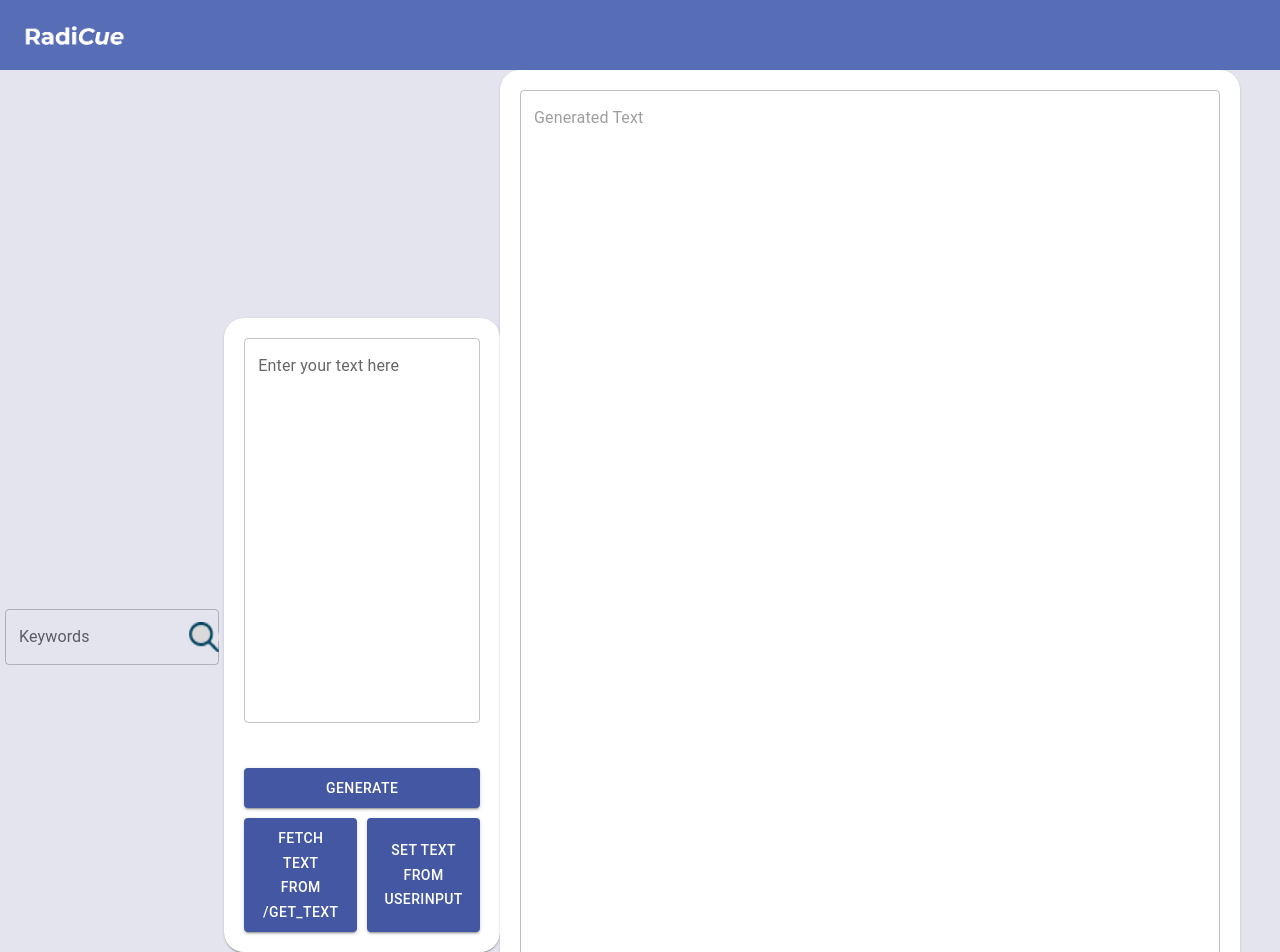
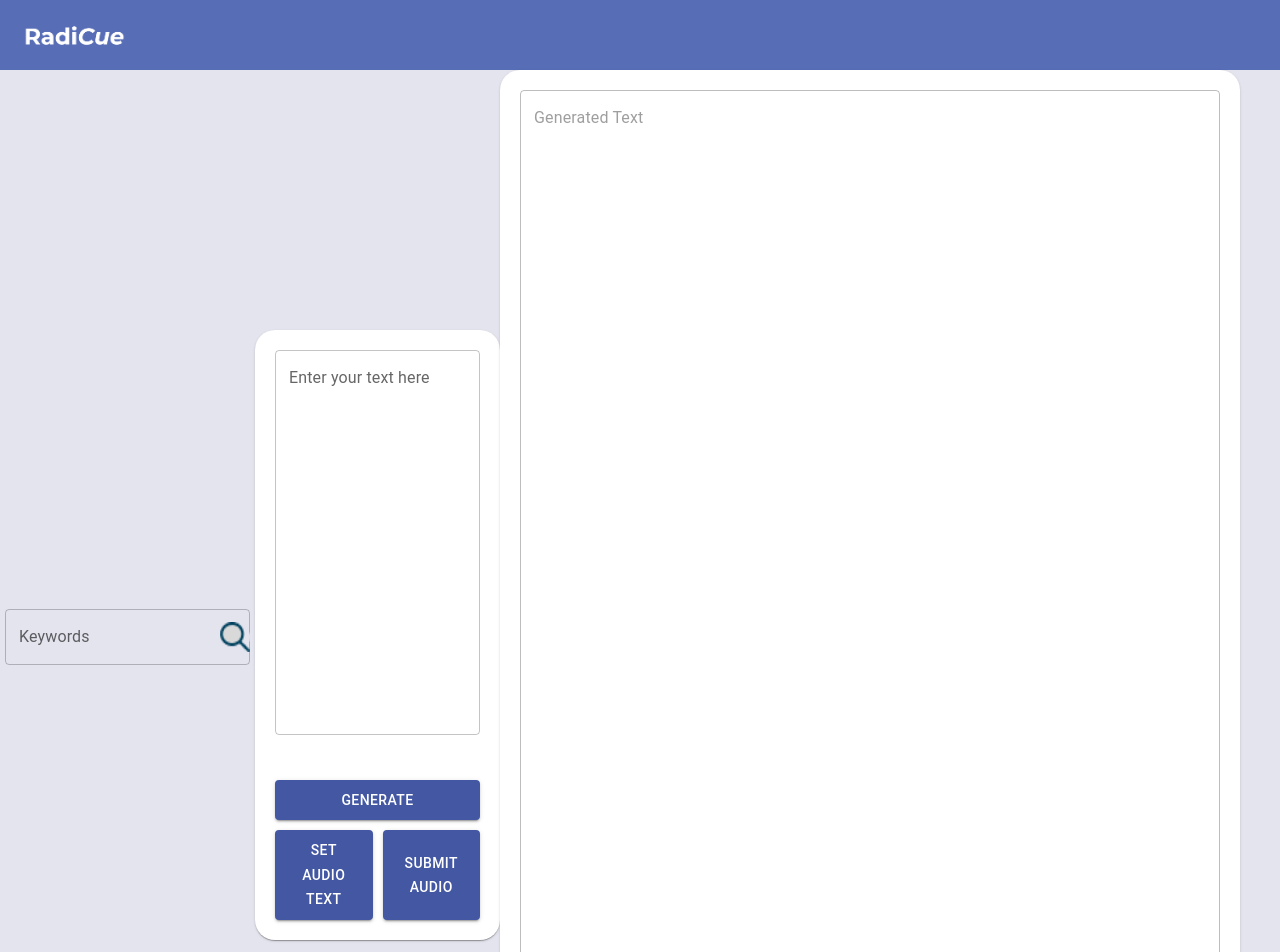
Before and after one commit to luizakar2002/MVP_report_gen, a React (Create React App) app: page / in a window 1280 px wide. Shown: the top 952 px of the page. Built offline with nearby package versions, Linux system fonts and the light colour scheme; no server answers.

Commit message:
Update LeftColumn.js

```diff
--- a/src/components/LeftColumn.js
+++ b/src/components/LeftColumn.js
@@ -30,8 +30,8 @@ function LeftColumn({ userInput, handleUserInputChange, handleGenerateClick }) {
     <div
       style={{
         display: 'flex',
-        justifyContent: 'space-between', // Arrange buttons side by side
-        alignItems: 'center', // Align items vertically
+        justifyContent: 'space-between',
+        alignItems: 'center',
         width: '500px',
         marginTop: '70px',
       }}
@@ -45,7 +45,7 @@ function LeftColumn({ userInput, handleUserInputChange, handleGenerateClick }) {
           borderRadius: '5',
           boxShadow: 'none',
           marginBottom: '10px',
-          width: '49%', // Adjust width to fit both buttons side by side
+          width: '49%',
         }}
       >
         <TextField
@@ -55,7 +55,7 @@ function LeftColumn({ userInput, handleUserInputChange, handleGenerateClick }) {
         />
         <IconButton
           color="primary"
-          style={{ backgroundColor: '#e4e4ee', marginTop: "-43px", width: '30px', height: '30px', marginLeft: 'auto'}} // Adjust margin to right-align the search icon
+          style={{ backgroundColor: '#e4e4ee', marginTop: "-43px", width: '30px', height: '30px', marginLeft: 'auto'}}
         >
           <img
             src={searchicon}
@@ -78,10 +78,10 @@ function LeftColumn({ userInput, handleUserInputChange, handleGenerateClick }) {
         </Button>
         <div style={{ display: 'flex', justifyContent: 'space-between', width: '100%' }}>
           <Button variant="contained" type="button" color="primary" style={{ backgroundColor: '#4357a3', marginTop: "10px", border: '2px solid #4357a3', flex: 1, marginRight: '5px' }} onClick={fetchTextFromEndpoint}>
-            Fetch Text from /get_text
+            Set Audio Text
           </Button>
           <Button variant="contained" type="button" color="primary" style={{ backgroundColor: '#4357a3', marginTop: "10px", border: '2px solid #4357a3', flex: 1, marginLeft: '5px' }} onClick={handleSetUserInput}>
-            Set Text from userInput
+            Submit Audio
           </Button>
         </div>
       </Paper>
```
